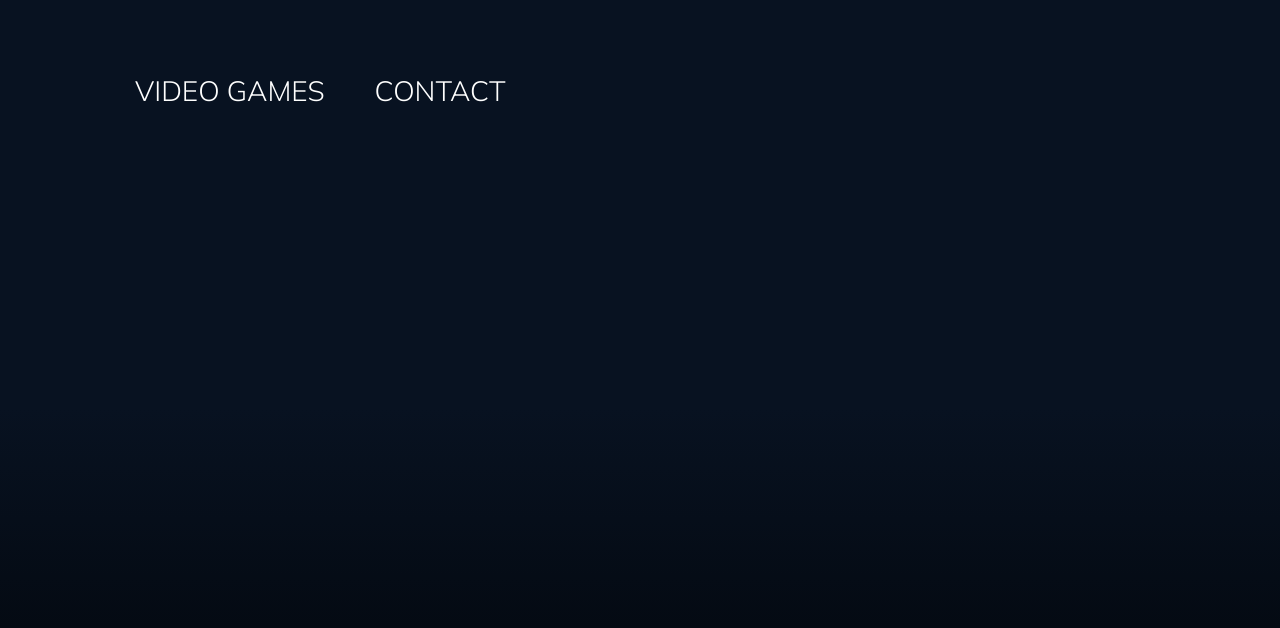
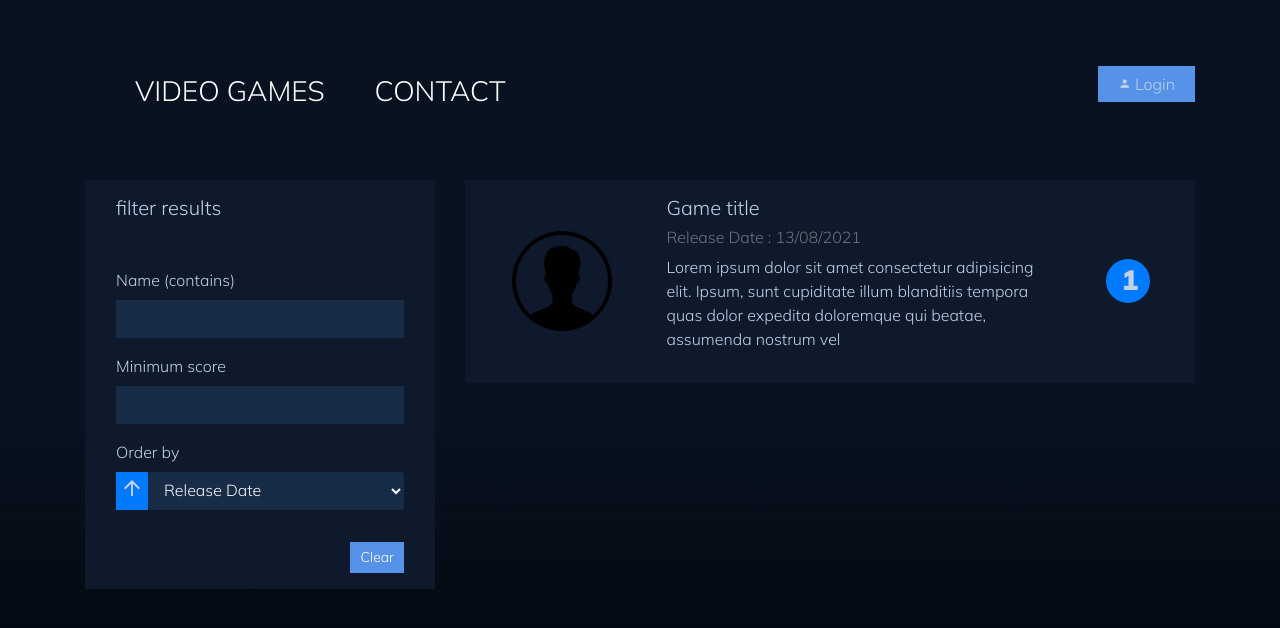
Before and after one commit to moulahi-mo/Vue-Games_Videos, a Vue app: page / in a window 1280 px wide. Shown: the top 628 px of the page. Built offline with nearby package versions, Linux system fonts and the light colour scheme.

Commit message:
adding contact page & homes pages styling

```diff
--- /dev/null
+++ b/src/components/cards.vue
@@ -0,0 +1,53 @@
+<template>
+  <section>
+    <div class="card p-2 py-3 mb-2">
+      <div class="row m-auto">
+        <div class="order-2 order-sm-1 col-12 col-sm-3  m-auto  ">
+          <img
+            src="../assets/holder.png"
+            alt=""
+            class="img-fluid  d-block mx-auto my-5 my-sm-0"
+          />
+        </div>
+        <div class="order-3 order-sm-2 col-12 col-sm-7 d-flex flex-column ">
+          <h5>Game title</h5>
+          <h6 class="text-muted">Release Date : <span> 13/08/2021 </span></h6>
+          <p>
+            Lorem ipsum dolor sit amet consectetur adipisicing elit. Ipsum, sunt
+            cupiditate illum blanditiis tempora quas dolor expedita doloremque
+            qui beatae, assumenda nostrum vel
+          </p>
+        </div>
+        <div class="order-1 order-sm-3 col-sm-2   m-auto">
+          <div
+            class="d-block m-auto rounded-circle h3 font-weight-bold pl-3 pt-1 bg-primary border-0"
+          >
+            1
+          </div>
+        </div>
+      </div>
+    </div>
+  </section>
+</template>
+
+<script>
+export default {};
+</script>
+
+<style lang="scss" scoped>
+@import url('https://fonts.googleapis.com/css2?family=Mulish:wght@300;900&display=swap');
+.card {
+  img {
+    width: 100px;
+    height: 60%;
+  }
+  background: #0e1a2b;
+  color: #c1d1e8;
+  .rounded-circle {
+    width: 44px;
+    height: 44px;
+    font-family: 'Mulish', sans-serif;
+    font-size: 1.75rem;
+  }
+}
+</style>
--- /dev/null
+++ b/src/components/filterbox.vue
@@ -0,0 +1,111 @@
+<template>
+  <div class="card p-3">
+    <div class="form">
+      <div class="container">
+        <h5 class="mb-5">filter results</h5>
+        <div class="row">
+          <!-- ! name -->
+          <div class="col-12 ">
+            <div class="form-group">
+              <label for="">Name (contains)</label>
+              <input
+                type="text"
+                class="form-control"
+                name="name"
+                id=""
+                placeholder=""
+              />
+              <small class="form-text text-muted"></small>
+            </div>
+          </div>
+          <aside
+            class="col-12 d-flex justify-content-between align-items-center flex-column flex-md-row flex-lg-column w-100"
+          >
+            <!-- ! Minimum score -->
+            <div class=" flex-grow-0 alterno minimum">
+              <div class="form-group">
+                <label for="">Minimum score</label>
+                <input
+                  type="email"
+                  class="form-control"
+                  name="email"
+                  placeholder=""
+                />
+                <small class="form-text text-muted"></small>
+              </div>
+            </div>
+            <!-- ! Order by -->
+            <div class="w-100 mx-5 flex-grow-1">
+              <div class="form-group">
+                <label for="">Order by</label>
+                <div class="d-flex">
+                  <i class="material-icons medium p-1 bg-primary"
+                    >arrow_upward</i
+                  >
+                  <select class="form-control text-light" name="orderBy">
+                    <option>
+                      <h6>Release Date</h6>
+                    </option>
+                    <option>
+                      <h6>Score</h6>
+                    </option>
+                    <option>
+                      <h6>Name</h6>
+                    </option>
+                  </select>
+                </div>
+              </div>
+            </div>
+            <!-- ! BUtton -->
+            <button
+              type="button"
+              class="btn btn-primary btn-sm d-block mt-3  ml-lg-auto  flex-grow-0 alterno "
+            >
+              Clear
+            </button>
+          </aside>
+        </div>
+      </div>
+    </div>
+  </div>
+</template>
+
+<script>
+export default {};
+</script>
+
+<style lang="scss" scoped>
+.card {
+  background: #0e1a2b;
+  color: #c1d1e8;
+
+  .form {
+    label span {
+      color: #5692e8;
+    }
+    .form-control {
+      background-color: #182c47;
+      border: 0;
+      outline: 0;
+    }
+    .btn {
+      background-color: #5692e8;
+      padding: 5px 10px;
+    }
+    textarea {
+      resize: none;
+    }
+  }
+}
+
+@media (max-width: 767px) {
+  .alterno {
+    width: 100%;
+  }
+}
+@media (min-width: 992px) {
+  .minimum {
+    width: 100%;
+  }
+}
+</style>
--- a/src/components/navbar.vue
+++ b/src/components/navbar.vue
@@ -1,5 +1,5 @@
 <template>
-  <ul class="nav ">
+  <ul class="nav d-flex justify-content-between">
     <!-- <div class="d-flex">
       <h3 class="display-3 text-scondary text-uppercase mb-5 ml-3">
         video games
@@ -14,6 +14,13 @@
         <router-link :to="{ name: 'Contact' }"> <h3>contact</h3> </router-link>
       </li>
     </div>
+
+    <router-link :to="{ name: 'Auth' }">
+      <button type="button" class="btn d-block mt-3 ">
+        <i class="material-icons small">person</i>
+        Login
+      </button>
+    </router-link>
   </ul>
 </template>
 
@@ -25,7 +32,7 @@ export default {};
 .nav {
   padding-top: 50px;
   display: flex;
-  flex-direction: column;
+
   li h3 {
     text-transform: uppercase;
     font-weight: 1.5rem;
@@ -36,5 +43,10 @@ export default {};
   router-link {
     text-decoration: none !important;
   }
+  .btn {
+    color: #c1d1e8;
+    background-color: #5692e8;
+    padding: 6px 20px !important;
+  }
 }
 </style>
--- a/src/router/index.js
+++ b/src/router/index.js
@@ -16,6 +16,11 @@ const routes = [
     component: () =>
       import(/* webpackChunkName: "contact" */ '../views/Contact.vue'),
   },
+  {
+    path: '/auth',
+    name: 'Auth',
+    component: () => import(/* webpackChunkName: "auth" */ '../views/Auth.vue'),
+  },
 ];
 
 const router = createRouter({
--- /dev/null
+++ b/src/views/Auth.vue
@@ -0,0 +1,7 @@
+<template> </template>
+
+<script>
+export default {};
+</script>
+
+<style></style>
--- a/src/views/Contact.vue
+++ b/src/views/Contact.vue
@@ -1,7 +1,7 @@
 <template>
   <div class="row">
     <div
-      class="col-12 col-md-6 mx-auto contact d-flex flex-column align-items-start mt-5"
+      class="col-12 col-md-8 col-lg-6 mx-auto contact d-flex flex-column align-items-start mt-5"
     >
       <h3 class=" text-uppercase  text-light my-4">
         get in touch
@@ -11,11 +11,8 @@
         consectetur ad totam fugit, nemo libero molestiae commodi maxime
         voluptas ea.
       </p>
-      <FormContact class="mt-5" />
+      <FormContact class="mt-4" />
     </div>
-    <!-- <div class="col-12 col-md-6 mx-auto mt-5">
-      <FormContact />
-    </div> -->
   </div>
 </template>
 
--- a/src/views/Home.vue
+++ b/src/views/Home.vue
@@ -1,8 +1,24 @@
-<template> </template>
+<template>
+  <section
+    class="listing d-flex flex-column flex-lg-row justify-content-between mt-5"
+  >
+    <div class="row">
+      <div class="col-12 col-lg-4">
+        <Filterbox class="my-3" />
+      </div>
+      <div class="col-12 col-lg-8 mt-3">
+        <Cards />
+      </div>
+    </div>
+  </section>
+</template>
 
 <script>
+import Cards from '../components/cards.vue';
+import Filterbox from '../components/filterbox.vue';
 export default {
   name: 'Home',
-  components: {},
+  components: { Filterbox, Cards },
 };
 </script>
+<style lang="scss" scoped></style>
```
Also changed, not shown: src/assets/holder.png (added).
